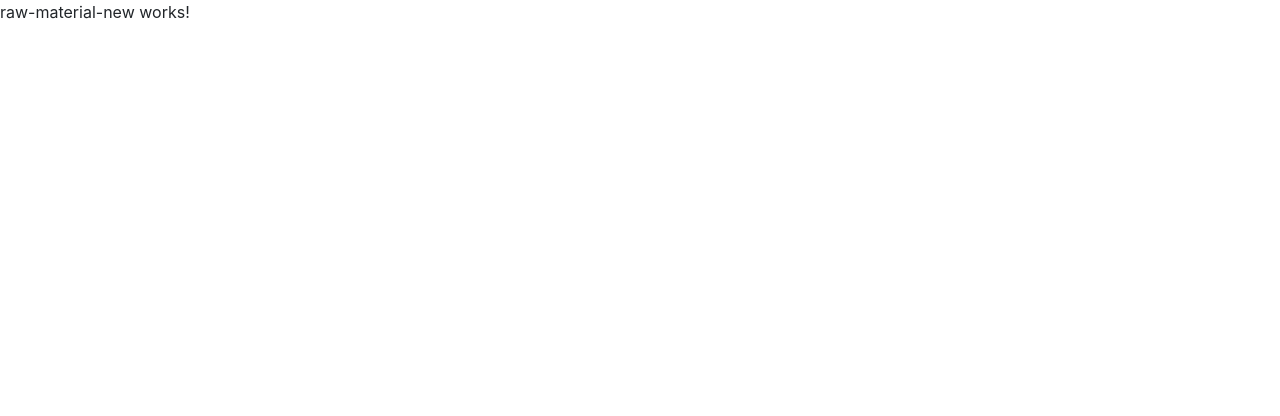
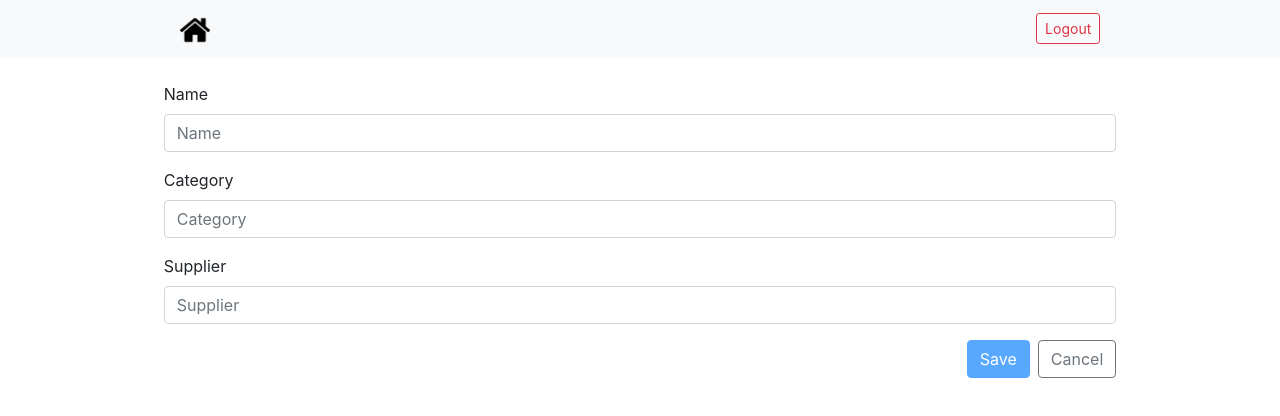
Before and after one commit to HuuTai33/raw-materials-management-front, an Angular app: page /rawmaterials/new in a window 1280 px wide. Shown: the top 416 px of the page. Built offline with nearby package versions, Linux system fonts and the light colour scheme.

Commit message:
add new rawmaterials page

```diff
--- a/src/app/features/raw-material/raw-material-new/raw-material-new.component.html
+++ b/src/app/features/raw-material/raw-material-new/raw-material-new.component.html
@@ -1 +1,32 @@
-<p>raw-material-new works!</p>
+<app-navbar></app-navbar>
+
+<div class="mt-4 row">
+  <div class="col"></div>
+
+  <div class="col-9">
+    <div class="form-group">
+      <label>Name</label>
+      <input type="text" class="form-control" placeholder="Name" [(ngModel)]="name">
+    </div>
+
+    <div class="form-group">
+      <label>Category</label>
+      <input type="text" class="form-control" placeholder="Category" [(ngModel)]="category">
+    </div>
+
+    <div class="form-group">
+      <label>Supplier</label>
+      <input type="text" class="form-control" placeholder="Supplier" [(ngModel)]="supplier">
+    </div>
+
+    <div class="d-flex justify-content-end">
+      <button type="submit" class="btn btn-primary"
+              [disabled]="name == '' || category == '' || supplier == ''"
+              (click)="create()">Save</button>
+      <button type="submit" class="btn btn-outline-secondary ml-2"
+              (click)="cancel()">Cancel</button>
+    </div>
+  </div>
+
+  <div class="col"></div>
+</div>
--- a/src/app/features/raw-material/raw-material-new/raw-material-new.component.ts
+++ b/src/app/features/raw-material/raw-material-new/raw-material-new.component.ts
@@ -1,10 +1,40 @@
-import { Component } from '@angular/core';
+import {Component, OnInit} from '@angular/core';
+import {Router} from "@angular/router";
+import {RawMaterialService} from "../../../core/api/raw-material/raw-material.service";
 
 @Component({
   selector: 'app-raw-material-new',
   templateUrl: './raw-material-new.component.html',
   styleUrls: ['./raw-material-new.component.scss']
 })
-export class RawMaterialNewComponent {
+export class RawMaterialNewComponent implements OnInit {
+
+  name: string = '';
+  category: string = '';
+  supplier: string = '';
+
+  constructor(private router: Router,
+              private rawmaterialService: RawMaterialService) {
+  }
+
+  ngOnInit(): void {
+    //TODO : Get session to check if connected
+  }
+
+  cancel() {
+    this.router.navigateByUrl('/rawmaterials');
+  }
+
+  create() {
+    const params = {
+      name: this.name,
+      category: this.category,
+      supplier: this.supplier,
+      score: 0
+    }
+    this.rawmaterialService.createRawMaterial(params).subscribe(result => {
+      this.router.navigateByUrl('/rawmaterials');
+    })
+  }
 
 }
```
